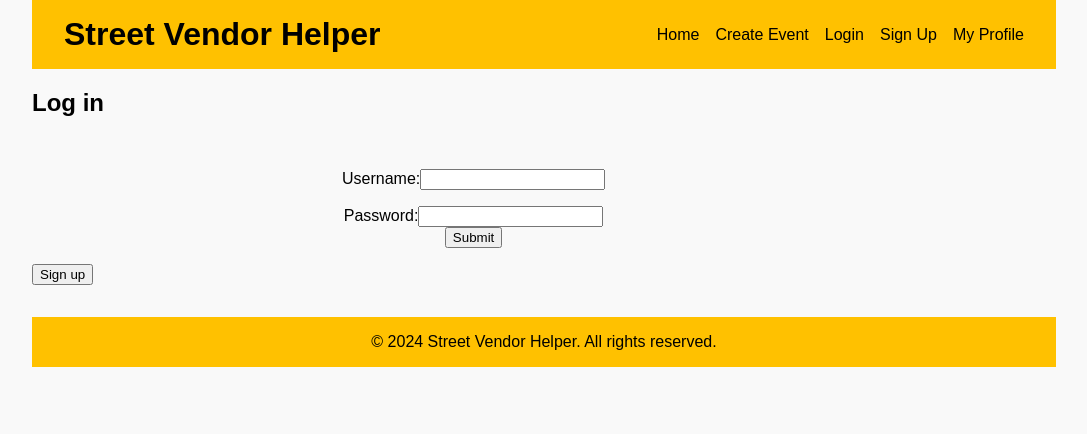
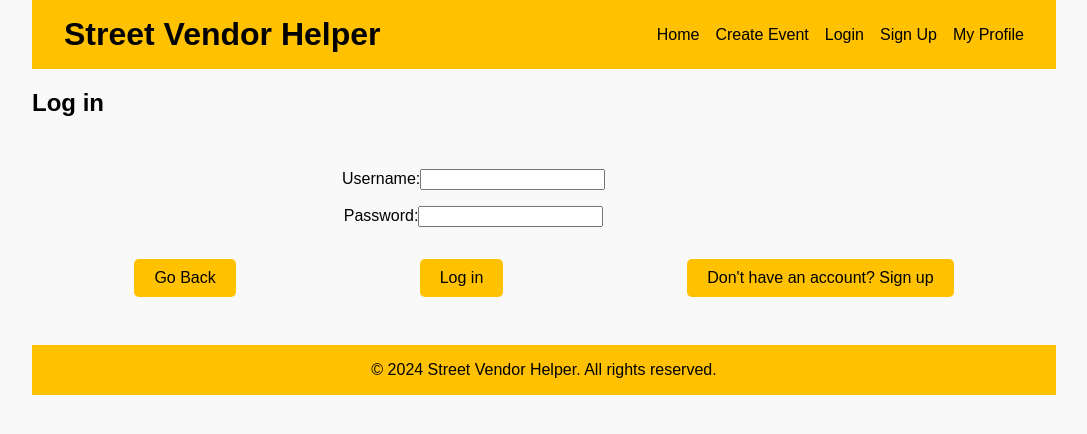
Before and after one commit to theodrackett/svh, a React (Vite) app in the folder src/svh_frontend/: page /login in a window 1280 px wide. Shown: the top 434 px of the page, without its empty margins (96-1183 px from the left). Built offline with nearby package versions, Linux system fonts and the light colour scheme.

Commit message:
Fix buttons on login page

```diff
--- a/src/svh_frontend/src/components/Login.jsx
+++ b/src/svh_frontend/src/components/Login.jsx
@@ -3,10 +3,13 @@ import Header from "./Header";
 import Footer from "./Footer";
 import { svh_backend } from "../../../declarations/svh_backend";
 import { useNavigate } from "react-router-dom";
+import Button from './Button';
+import useGoBack from '../hooks/useGoBack';
 
 // This is a placeholder for login. I will soon be changing it to use Internet Identity instead
 function Login () {
 
+    const { goBack, loading} = useGoBack();
     const navigate = useNavigate();
     const [user, setUser] = useState({
         username: "",
@@ -76,11 +79,12 @@ function Login () {
                             required
                         />
                     </label>
-                    <button className='submit-button' onClick={submitUser}>Submit</button>
                 </div>
             </form>
-            <div>
-                <button className='submit-button' onClick={signUp}>Sign up</button>
+            <div className='container dos-element-container'>
+                <Button onClick={goBack} loading={loading}>Go Back</Button>
+                <Button onClick={submitUser}>Log in</Button>
+                <Button onClick={signUp} loading={loading}>Don't have an account? Sign up</Button>
             </div>
             <Footer />
         </div>
```
